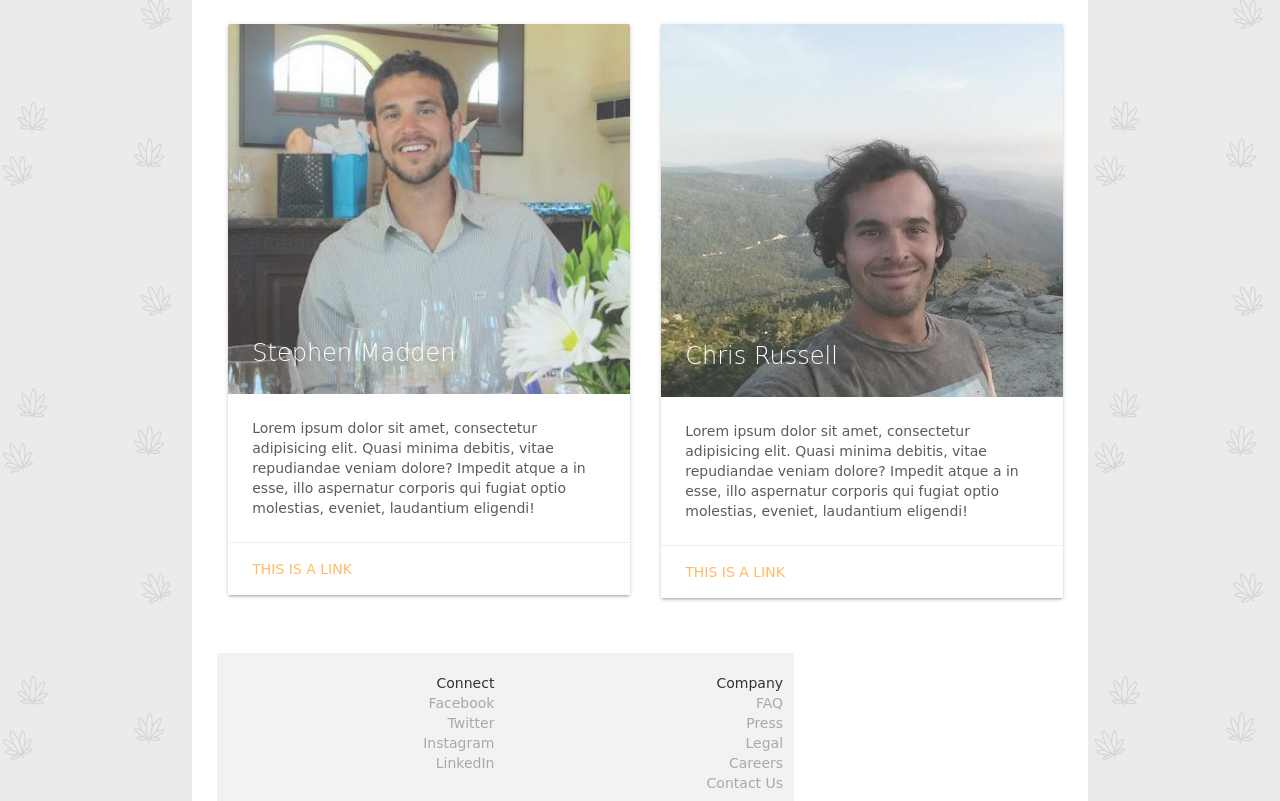
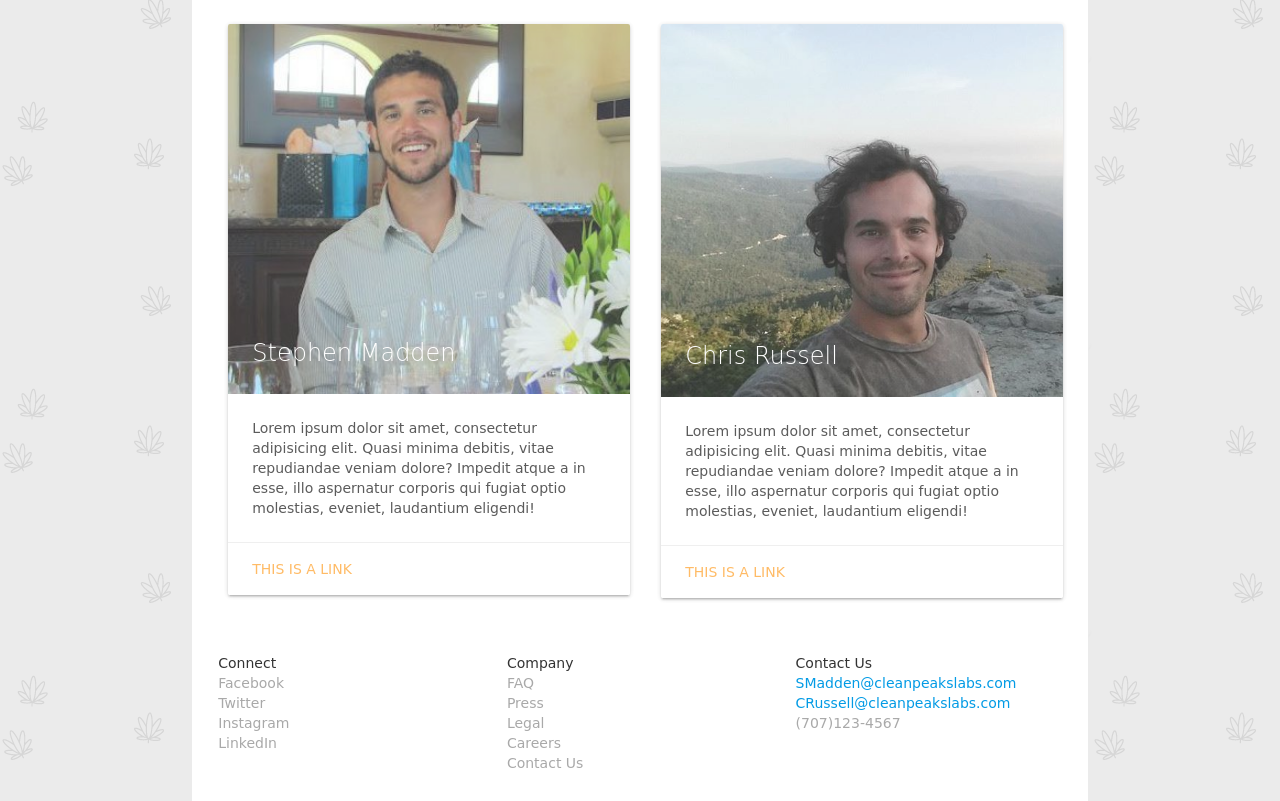
Before and after one commit to leenbean16/cleanpeakslabs, a website: page about.html in a window 1280 px wide. Shown: the part 151-952 px from the top of the page. Drawn offline with nearby package versions, Linux system fonts and the light colour scheme; a web font is replaced by a local one.

Commit message:
email subject

```diff
--- a/about.html
+++ b/about.html
@@ -105,10 +105,10 @@
                 <strong>Contact Us</strong>
                 <ul>
                     <li>
-                    <a href="mailto:SMadden@cleanpeakslabs.com?Subject=Hello%20again" target="_top">SMadden@cleanpeakslabs.com</a>
+                    <a href="mailto:SMadden@cleanpeakslabs.com?Subject=CleanPeaksLabs%20Info" target="_top">SMadden@cleanpeakslabs.com</a>
                     </li>
                     <li>
-                    <a href="mailto:CRussell@cleanpeakslabs.com?Subject=Hello%20again" target="_top">CRussell@cleanpeakslabs.com</a>
+                    <a href="mailto:CRussell@cleanpeakslabs.com?Subject=CleanPeaksLabs%20Info" target="_top">CRussell@cleanpeakslabs.com</a>
                     </li>
                     <li>(707)123-4567</li>
                 </ul>
--- a/cpl.css
+++ b/cpl.css
@@ -113,7 +113,7 @@ a:hover{
     font-size: cover;
 }
 
-.col.s4.four {
+.col.l4.four {
     margin-left: 10px;
     text-align: right;
     background: #f2f2f2;
@@ -121,14 +121,14 @@ a:hover{
     height: 200px;
 }
 
-.col.s4.five {
+.col.l4.five {
     text-align: right;
     background: #f2f2f2;
     padding-top: 20px;
     height: 200px;
 }
 
-.col.s4.six {
+.col.l4.six {
     text-align: right;
     background: #f2f2f2;
     padding-top: 20px;
```
Also changed, not shown: index.html (+5 -5 lines), services.html (+2 -2 lines).
